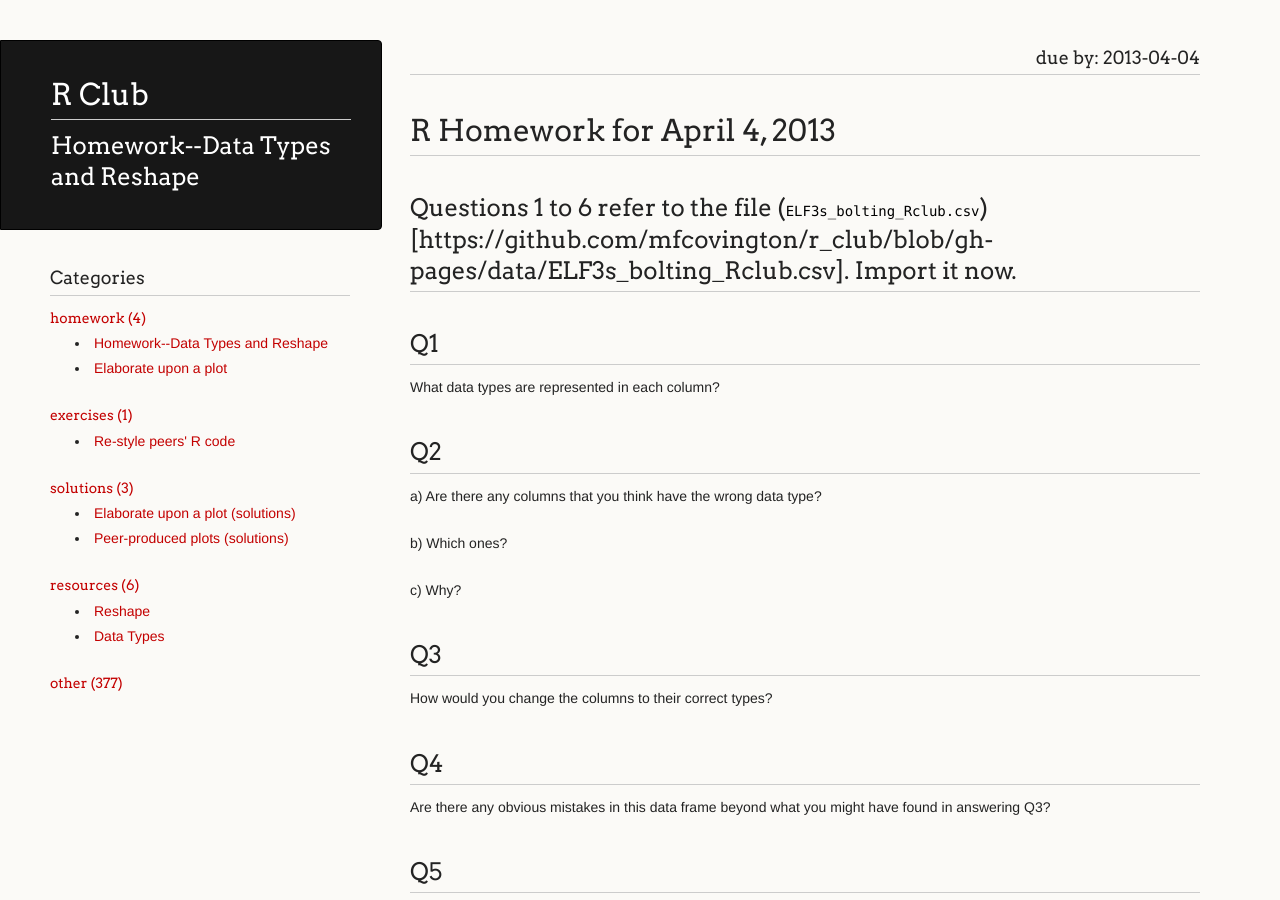
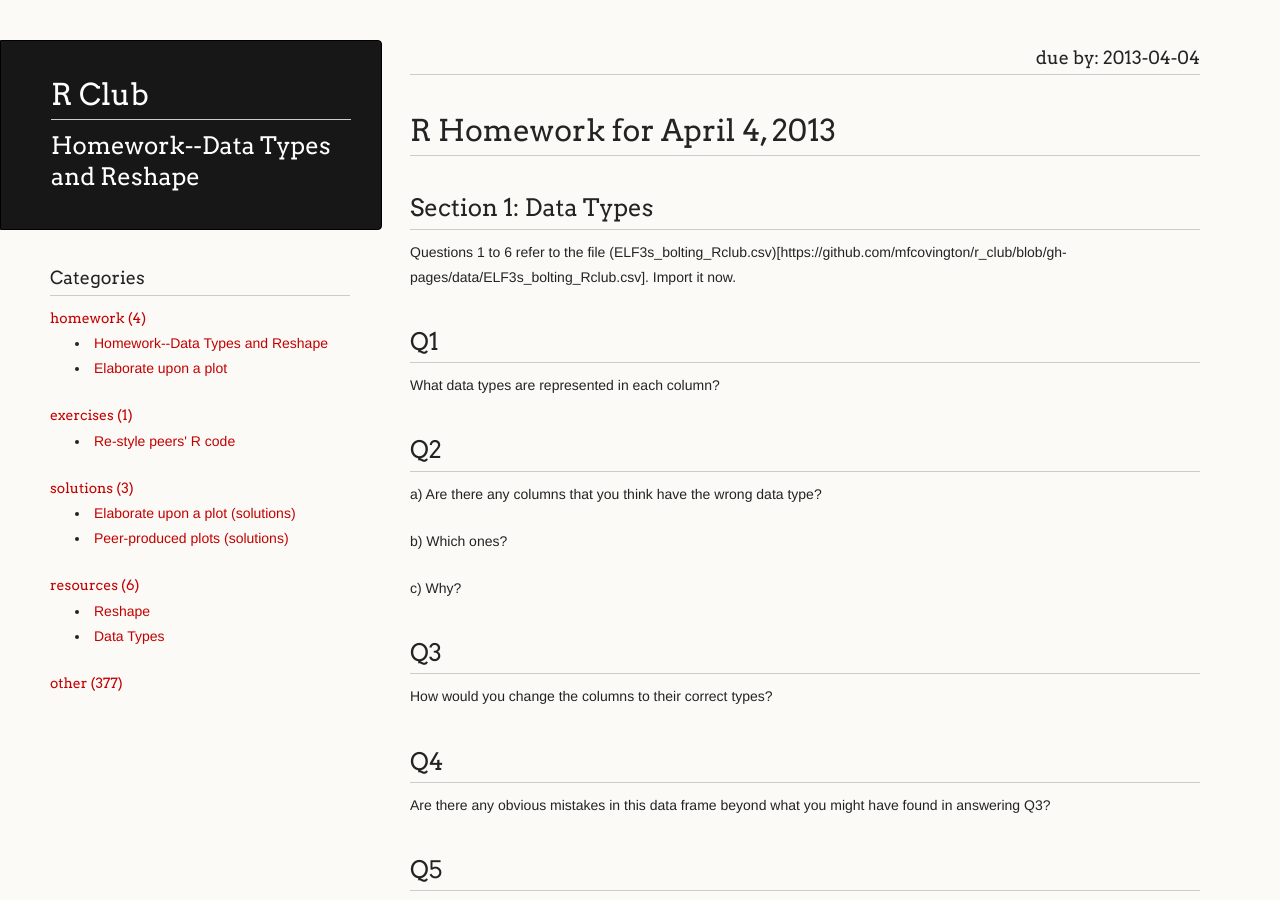
Before and after one commit to mfcovington/r_club, a Jekyll site: the page built from _posts/2013-03-29-Data-Types-and-Reshape-homework.md, in a window 1280 px wide and 900 px high. Built offline with Jekyll 4.4.1, drawn with Linux system fonts in a browser that asks for light colours; Markdown is read by kramdown in place of the engine named in the settings; comment, search, counter and statistics services are not loaded.

Commit message:
Added homework to schedule and other minor changes

```diff
--- a/_posts/2013-03-29-Data-Types-and-Reshape-homework.md
+++ b/_posts/2013-03-29-Data-Types-and-Reshape-homework.md
@@ -9,7 +9,8 @@
 R Homework for April 4, 2013
 ========================================================
 
-## Questions 1 to 6 refer to the file (`ELF3s_bolting_Rclub.csv`)[https://github.com/mfcovington/r_club/blob/gh-pages/data/ELF3s_bolting_Rclub.csv]. Import it now.
+## Section 1: Data Types
+Questions 1 to 6 refer to the file (ELF3s_bolting_Rclub.csv)[https://github.com/mfcovington/r_club/blob/gh-pages/data/ELF3s_bolting_Rclub.csv]. Import it now.
 
 Q1
 --
@@ -39,7 +40,7 @@
 --
 Change the order of levels in "trasformation" to be Sh1, Sh2, Sh3, Ba1, Ba3
 
-## The remaining questions deal with the `reshape` package and the tomato dataset.
+## The remaining questions deal with the *reshape* package and the tomato dataset.
 * Read my post on reshape [on the Rclub website](http://mfcovington.github.com/r_club/resources/2013/03/28/Reshape/)
 * Additional information on reshape is in section 9.2 of the ggplot book
 * import the standard tomato data set.
--- a/_rmd/2013-03-29-Data-Types-and-Reshape-homework.Rmd
+++ b/_rmd/2013-03-29-Data-Types-and-Reshape-homework.Rmd
@@ -9,7 +9,8 @@
 R Homework for April 4, 2013
 ========================================================
 
-## Questions 1 to 6 refer to the file (`ELF3s_bolting_Rclub.csv`)[https://github.com/mfcovington/r_club/blob/gh-pages/data/ELF3s_bolting_Rclub.csv]. Import it now.
+## Section 1: Data Types
+Questions 1 to 6 refer to the file (ELF3s_bolting_Rclub.csv)[https://github.com/mfcovington/r_club/blob/gh-pages/data/ELF3s_bolting_Rclub.csv]. Import it now.
 
 Q1
 --
@@ -39,7 +40,7 @@
 --
 Change the order of levels in "trasformation" to be Sh1, Sh2, Sh3, Ba1, Ba3
 
-## The remaining questions deal with the `reshape` package and the tomato dataset.
+## The remaining questions deal with the *reshape* package and the tomato dataset.
 * Read my post on reshape [on the Rclub website](http://mfcovington.github.com/r_club/resources/2013/03/28/Reshape/)
 * Additional information on reshape is in section 9.2 of the ggplot book
 * import the standard tomato data set.
```
Also changed, not shown: _posts/2013-03-28-2013-03-28.md (+1 -1 lines).
